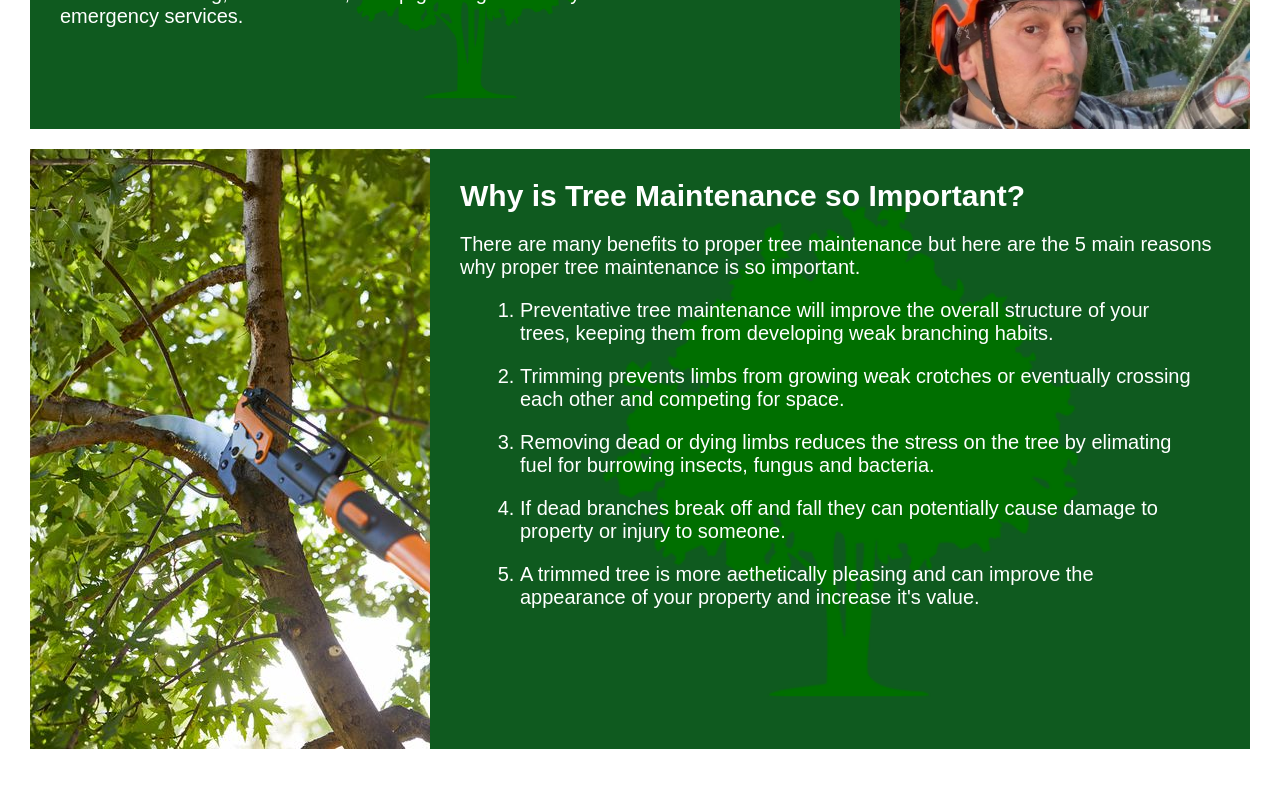
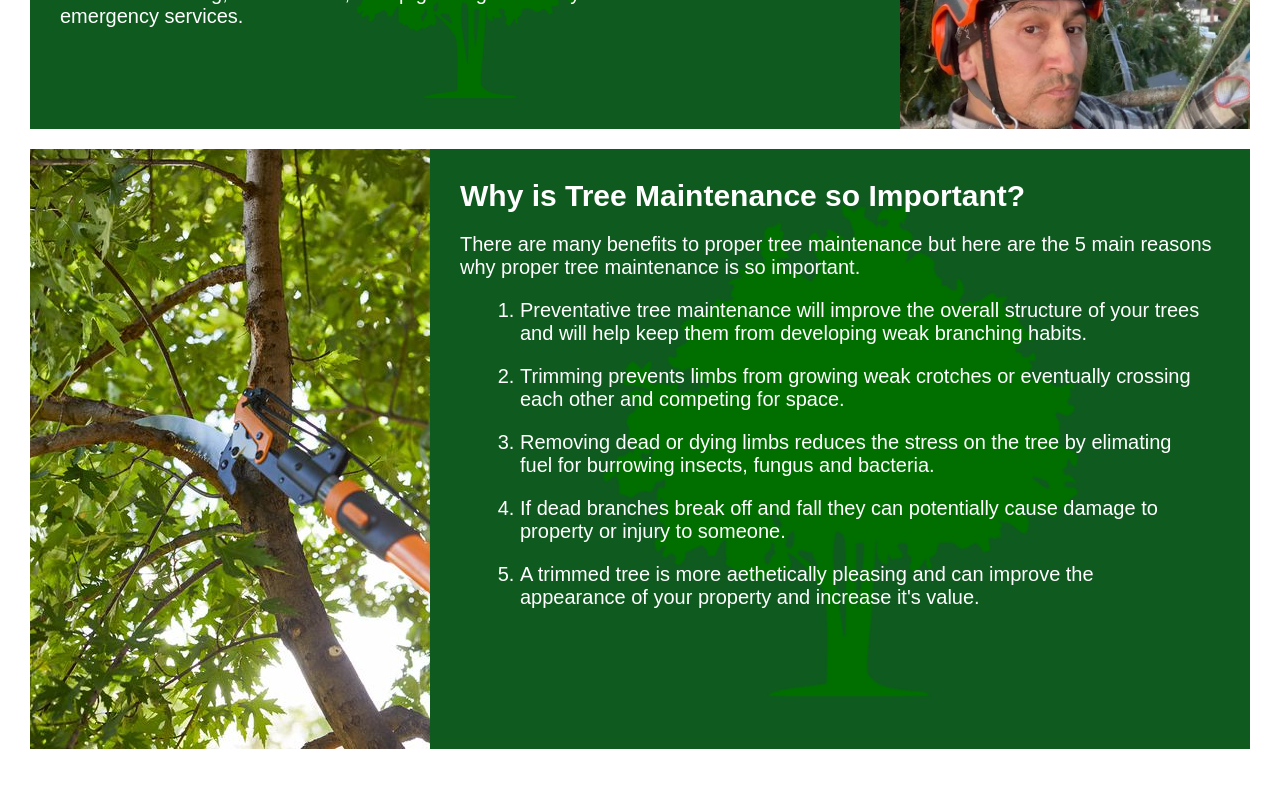
Before and after one commit to GreenBeltTreeCare/GreenBeltTreeCare.github.io, a React (Create React App) app in the folder client/: page / in a window 1280 px wide. Shown: the part 1840-2640 px from the top of the page. Built offline with nearby package versions, Linux system fonts and the light colour scheme; a web font is replaced by a local one.

Commit message:
Added google analytics

```diff
--- a/client/public/index.html
+++ b/client/public/index.html
@@ -1,6 +1,15 @@
 <!DOCTYPE html>
 <html lang="en">
   <head>
+    <!-- Google tag (gtag.js) -->
+    <script async src="https://www.googletagmanager.com/gtag/js?id=G-Q9JMCGYXZS"></script>
+    <script>
+      window.dataLayer = window.dataLayer || [];
+      function gtag(){dataLayer.push(arguments);}
+      gtag('js', new Date());
+
+      gtag('config', 'G-Q9JMCGYXZS');
+    </script>
     <meta charset="utf-8" />
     <link rel="icon" href="%PUBLIC_URL%/company_logo.jpg" />
     <link href="https://fonts.cdnfonts.com/css/gotham-black" rel="stylesheet">
--- a/client/src/App.css
+++ b/client/src/App.css
@@ -293,7 +293,7 @@ body {
   }
 }
 
-@media only screen and (max-width: 800px) {
+@media only screen and (max-width: 900px) {
   .bannerDiv {
     padding: 20px 0px;
     /* height: 270px; */
@@ -313,7 +313,7 @@ body {
 
   .bannerSubText {
     font-size: 20px;
-    padding: 0px 15px 20px 15px;
+    padding: 0px 15px 20px 15npm px;
   }
 
   .bannerDetails {
@@ -439,7 +439,6 @@ body {
 /* Maintenance Section */
 .maintenanceDiv {
   display: flex;
-  justify-content: space-between;
   padding: 10px 30px 10px 30px;
 }
 
--- a/client/src/components/Home.jsx
+++ b/client/src/components/Home.jsx
@@ -86,7 +86,7 @@ const Home = () => {
                             <h1 className="maintenanceTitle">Why is Tree Maintenance so Important?</h1>
                             <p className="maintenanceDesc">There are many benefits to proper tree maintenance but here are the 5 main reasons why proper tree maintenance is so important.</p>
                             <ol className="maintenanceList">
-                                <li>Preventative tree maintenance will improve the overall structure of your trees, keeping them from developing weak branching habits.</li>
+                                <li>Preventative tree maintenance will improve the overall structure of your trees and will help keep them from developing weak branching habits.</li>
                                 <li>Trimming prevents limbs from growing weak crotches or eventually crossing each other and competing for space.</li>
                                 <li>Removing dead or dying limbs reduces the stress on the tree by elimating fuel for burrowing insects, fungus and bacteria.</li>
                                 <li>If dead branches break off and fall they can potentially cause damage to property or injury to someone.</li>
```
